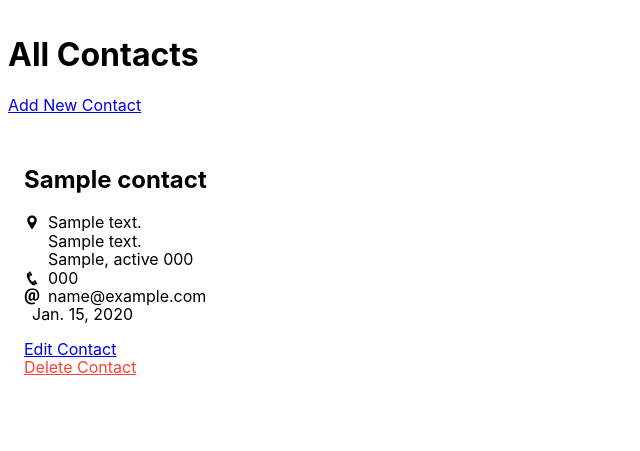
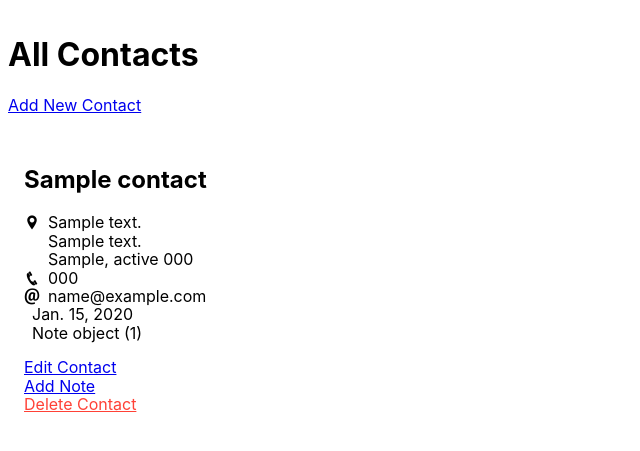
Before and after one commit to Momentum-Team-8/django-uptact-gregsronce, a Django app: page / in a window 1280 px wide. Shown: the top 451 px of the page, without its empty margins (0-640 px from the left). Run offline with Django 3.2, Linux system fonts and the light colour scheme; tables that the repository leaves empty hold one stand-in row (values such as "Sample post").

Commit message:
Note sort of displays.

```diff
--- a/contacts/forms.py
+++ b/contacts/forms.py
@@ -18,4 +18,5 @@
             'phone_number',
             'email',
             'birthday',
+            'note',
         ]
--- a/contacts/views.py
+++ b/contacts/views.py
@@ -1,5 +1,5 @@
 from django.shortcuts import render, redirect, get_object_or_404
-from .models import Contact
+from .models import Contact, Note
 from .forms import ContactForm
 
 
--- a/templates/contacts/list_contacts.html
+++ b/templates/contacts/list_contacts.html
@@ -42,8 +42,16 @@
     </div>
     {% endif %}
 
+    {% if contact.note %}
+    <div class="flex">
+      <div class="pr2"><i class="icofont-ui-note"></i></div>
+      <div>{{ contact.note }}</div>
+    </div>
+    {% endif %}
+
     <p>
       <a href="{% url 'edit_contact' pk=contact.pk %}">Edit Contact</a><br>
+      <a href="{% url 'edit_contact' pk=contact.pk %}">Add Note</a><br>
       <a class="red" href="{% url 'delete_contact' pk=contact.pk %}">Delete Contact</a>
     </p>
   </div>
```
Also changed, not shown: contacts/migrations/0006_auto_20210617_2116.py (added), contacts/migrations/0007_auto_20210617_2117.py (added).
